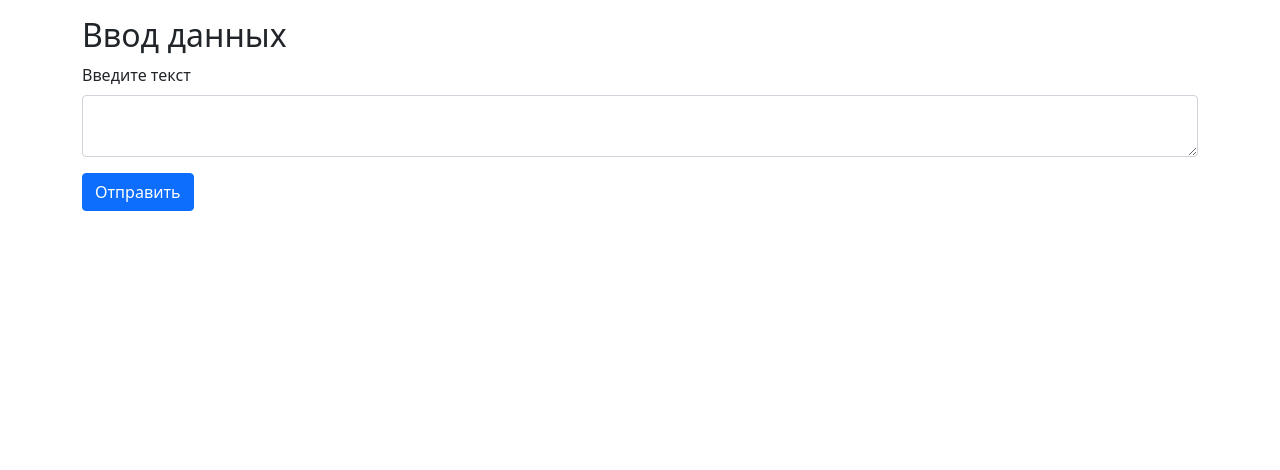
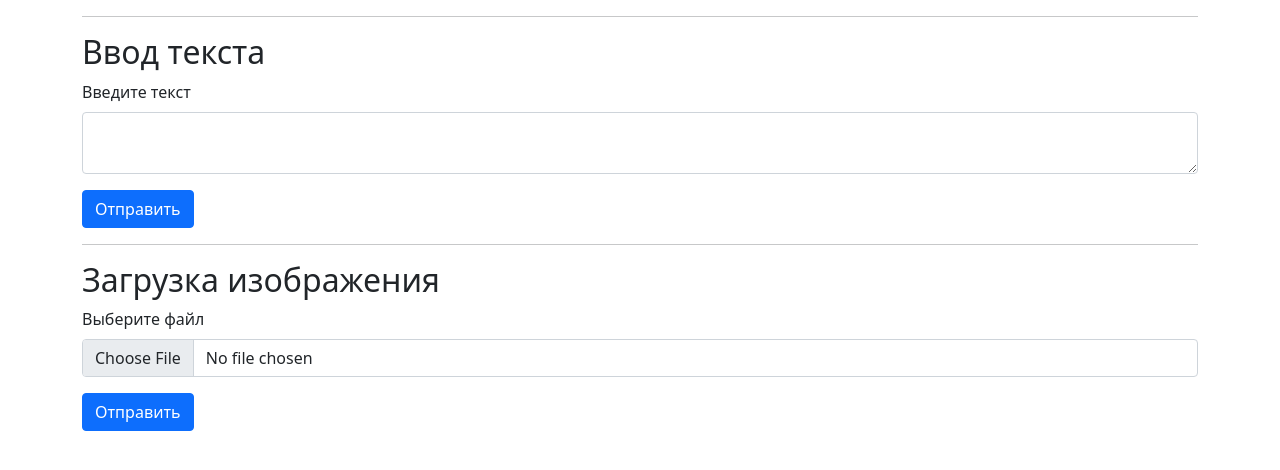
Before and after one commit to volodya-leveryev/sample7-redis-pillow, a Flask app: page / in a window 1280 px wide. Shown: the part 143-613 px from the top of the page. Run offline with Flask 2, Linux system fonts and the light colour scheme; data that the repository does not hold is empty.

Commit message:
Add file upload feature

```diff
--- a/app.py
+++ b/app.py
@@ -19,3 +19,10 @@ def input_data():
 def send():
     redis.publish('queries', request.form.get('input_text'))
     return redirect('/')
+
+
+@app.route('/transform_image', methods=['POST'])
+def transform_image():
+    file = request.files.get('image')
+    file.save(file.filename)
+    return redirect('/')
--- a/templates/input.html
+++ b/templates/input.html
@@ -29,11 +29,25 @@
                         {% endfor %}
                     </tbody>
                 </table>
-                <h2>Ввод данных</h2>
+
+                <hr>
+
+                <h2>Ввод текста</h2>
                 <form action="/send" method="POST">
                     <div class="mb-3">
                         <label for="input_text" class="form-label">Введите текст</label>
                         <textarea name="input_text" id="input_text" class="form-control"></textarea>
+                    </div>
+                    <input type="submit" class="btn btn-primary" value="Отправить">
+                </form>
+
+                <hr>
+
+                <h2>Загрузка изображения</h2>
+                <form action="/transform_image" method="POST" enctype="multipart/form-data">
+                    <div class="mb-3">
+                        <label for="image" class="form-label">Выберите файл</label>
+                        <input type="file" name="image" id="image" class="form-control">
                     </div>
                     <input type="submit" class="btn btn-primary" value="Отправить">
                 </form>
```
